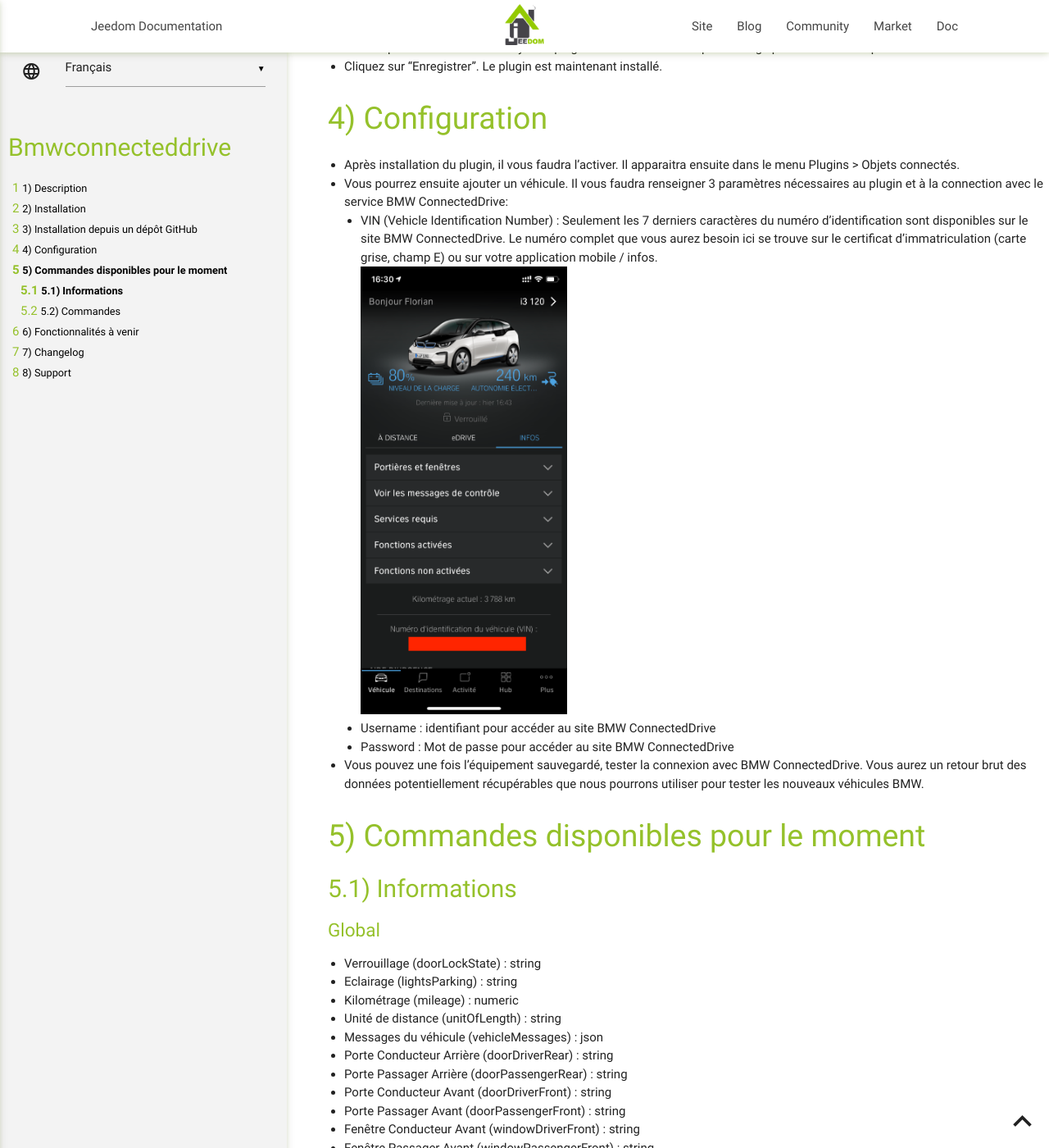
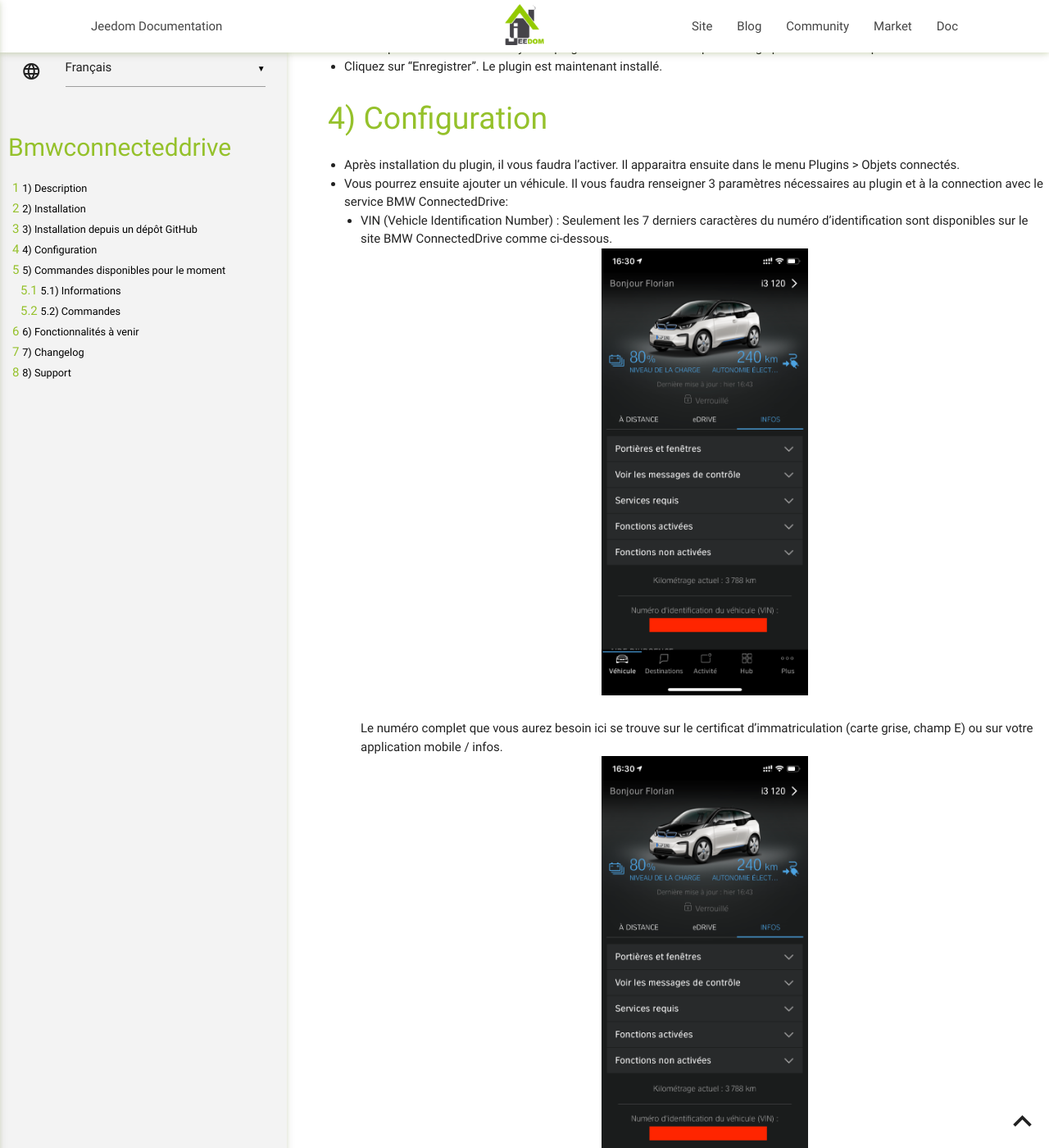
Before and after one commit to flabadens/BMWConnectedDrive, a Jekyll site: the page built from docs/fr_FR/index.md, in a window 1280 px wide and 1400 px high, scrolled down 548 px. Shown: the whole window at 82% size. Built offline with Jekyll 4.4.1, drawn with Linux system fonts in a browser that asks for light colours; our own code applies the rules of GitHub Pages for plain Markdown files.

Commit message:
Add new images to doc

```diff
--- a/docs/fr_FR/index.md
+++ b/docs/fr_FR/index.md
@@ -32,8 +32,10 @@ Configuration
 - Après installation du plugin, il vous faudra l'activer. Il apparaitra ensuite dans le menu Plugins > Objets connectés.
 - Vous pourrez ensuite ajouter un véhicule.
 Il vous faudra renseigner 3 paramètres nécessaires au plugin et à la connection avec le service BMW ConnectedDrive:
-  - VIN (Vehicle Identification Number) : Seulement les 7 derniers caractères du numéro d'identification sont disponibles sur le site BMW ConnectedDrive. Le numéro complet que vous aurez besoin ici se trouve sur le certificat d'immatriculation (carte grise, champ E) ou sur votre application mobile / infos.
-  <br/><img src="../assets/images/ecran_ios.PNG" width="30%" height="30%"><br/>
+  - VIN (Vehicle Identification Number) : Seulement les 7 derniers caractères du numéro d'identification sont disponibles sur le site BMW ConnectedDrive comme ci-dessous.
+  <br/><center><img src="../assets/images/ecran_ios.PNG" width="30%" height="30%"></center><br/>
+  Le numéro complet que vous aurez besoin ici se trouve sur le certificat d'immatriculation (carte grise, champ E) ou sur votre application mobile / infos.
+  <br/><center><img src="../assets/images/ecran_ios.PNG" width="30%" height="30%"></center><br/>
   - Username : identifiant pour accéder au site BMW ConnectedDrive
   - Password : Mot de passe pour accéder au site BMW ConnectedDrive
 - Vous pouvez une fois l'équipement sauvegardé, tester la connexion avec BMW ConnectedDrive. Vous aurez un retour brut des données potentiellement récupérables que nous pourrons utiliser pour tester les nouveaux véhicules BMW.
```
Also changed, not shown: docs/assets/images/ecran_website.png (added).
